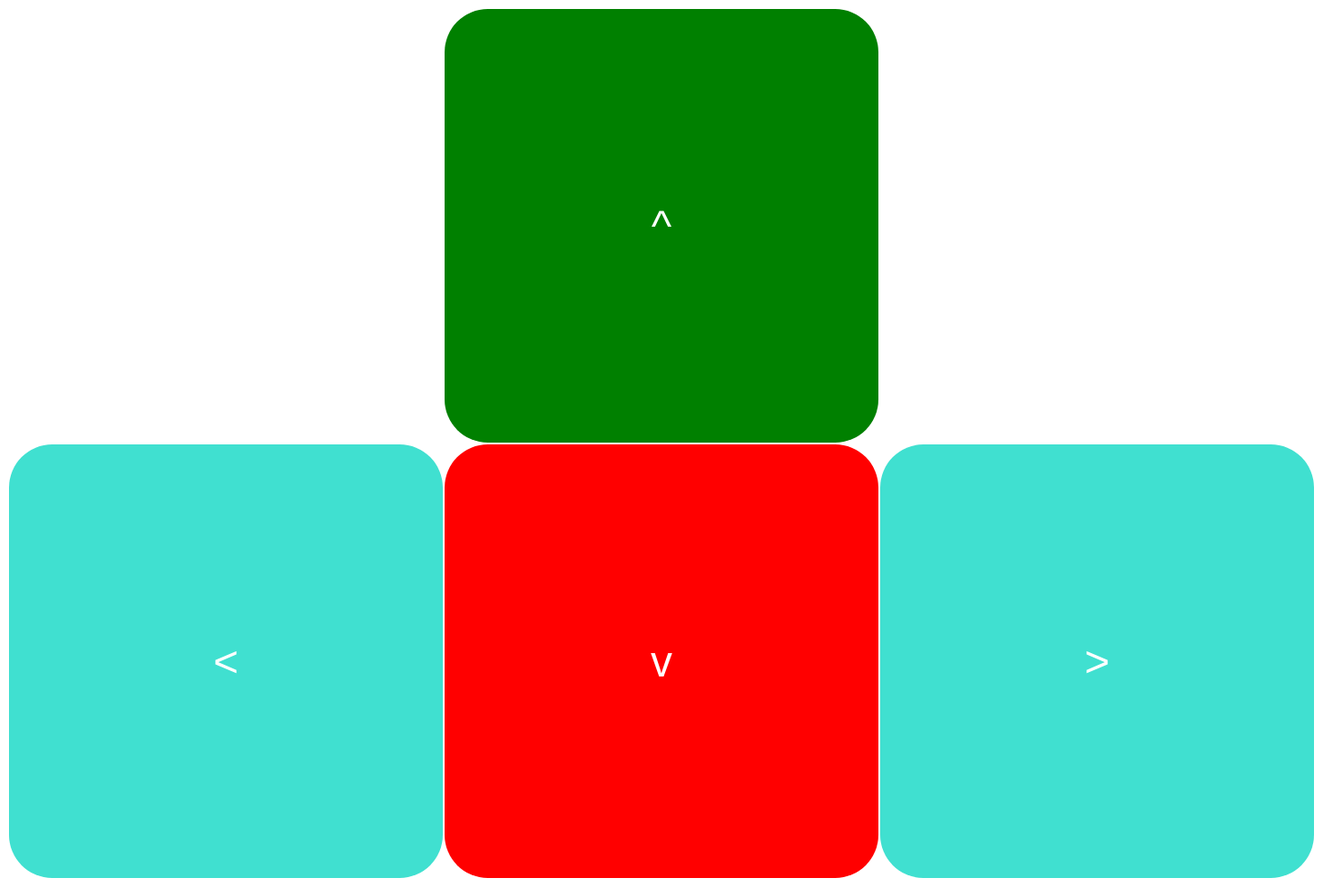
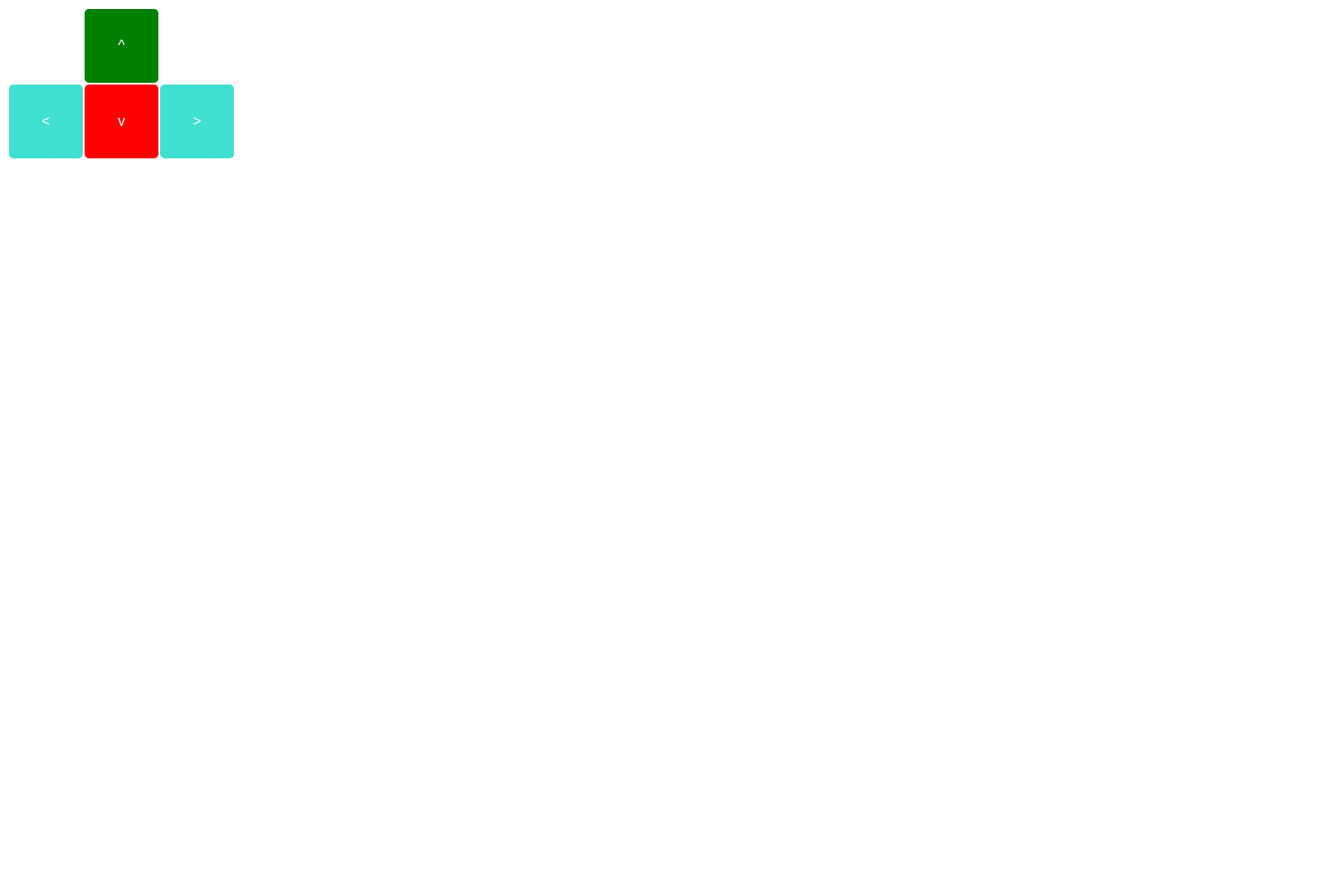
Before and after one commit to SinglePaper/RPi-electronics, a Flask app: page / in a window 1480 px wide. Shown: the whole page at 90% size. After the commit the page ends 176 px from the top, so only its background shows below. Run offline with Flask 2, Linux system fonts and the light colour scheme; some libraries are stand-ins or nearby versions.

Commit message:
Update style.css

```diff
--- a/static/styles/style.css
+++ b/static/styles/style.css
@@ -16,10 +16,10 @@ div#controls td.right {
     background-color:turquoise;
 }
 div#controls td {
-    height: 10em;
-    width: 10em;
-    border-radius: 1em;
-    font-size: 3em;
+    height: 5em;
+    width: 5em;
+    border-radius: 0.3em;
+    font-size: 1em;
 }
 td.up button, td.down button, td.left button, td.right button {
     height: inherit;
```
